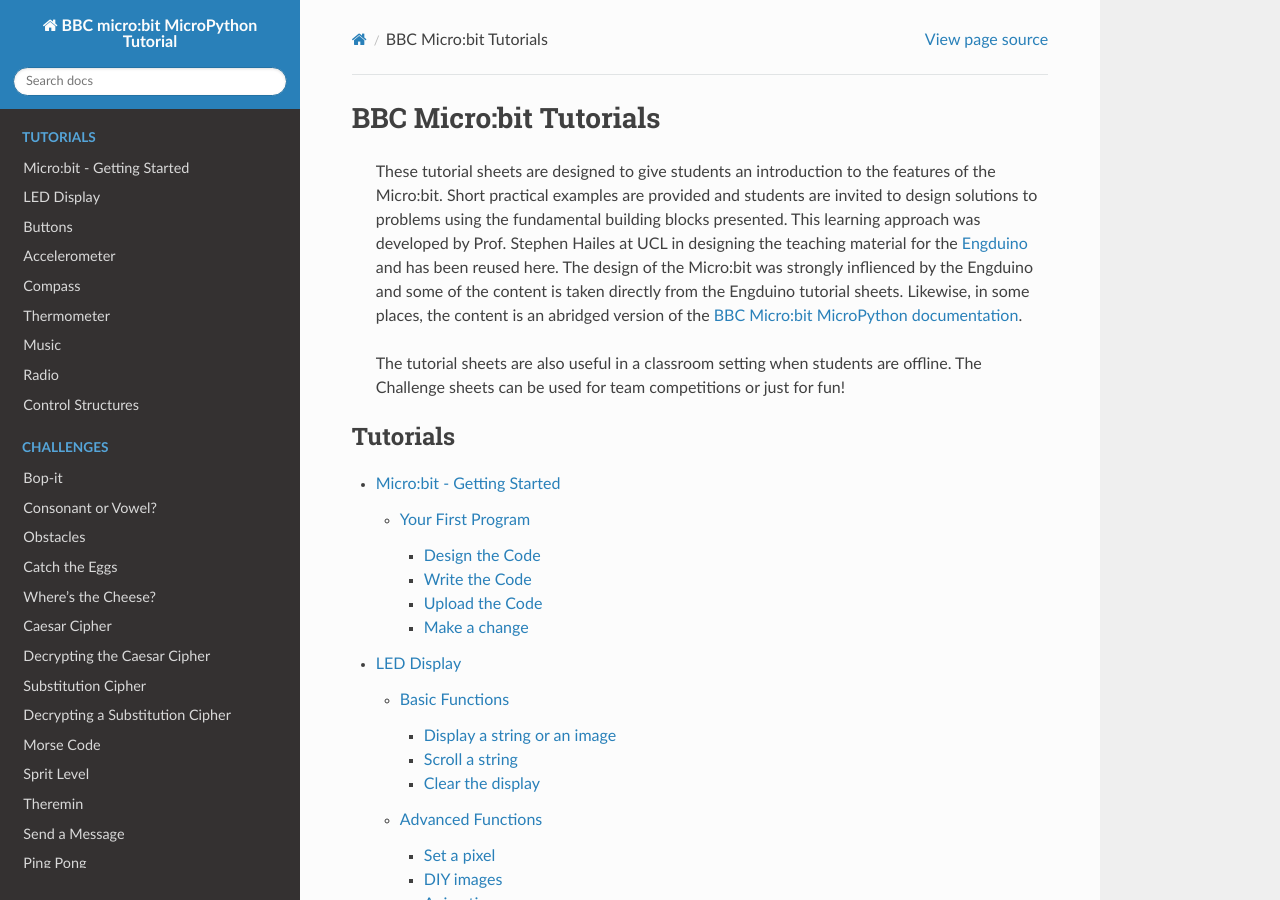
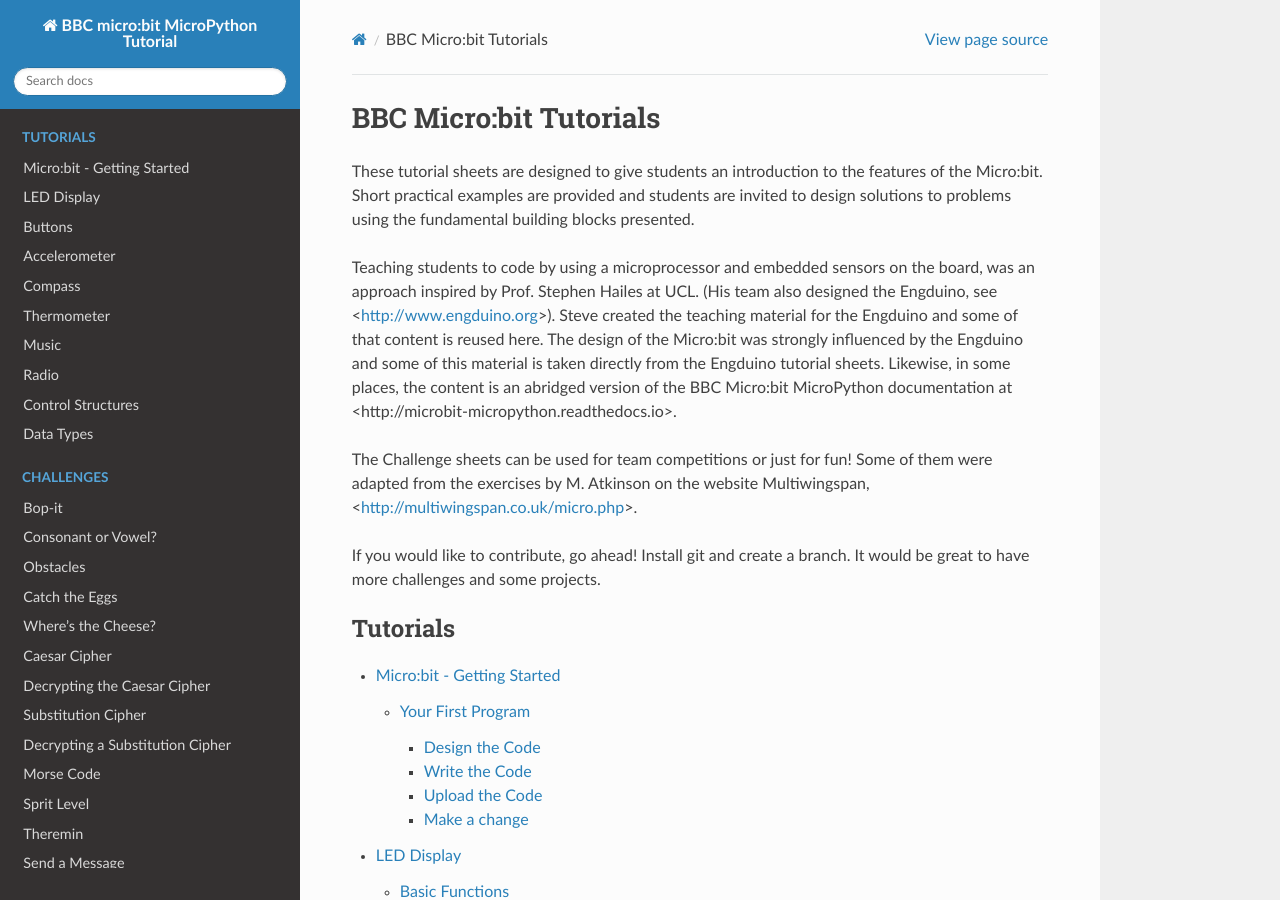
Before and after one commit to rharbird/microbit-challenges, a Sphinx documentation site: the page built from docs/source/index.rst, in a window 1280 px wide and 900 px high. Built offline with Sphinx 7.4.7 and the Read the Docs theme 2.0.0, drawn with Linux system fonts in a browser that asks for light colours; pages that are not in the unit, such as notebooks, are missing from menus; some of the changed text lies outside the part shown.

Commit message:
changed index

```diff
--- a/docs/source/index.rst
+++ b/docs/source/index.rst
@@ -6,17 +6,24 @@
 BBC Micro:bit Tutorials
 ========================
 
-	These tutorial sheets are designed to give students an introduction to the features of the
-	Micro:bit.  Short practical examples are provided and students are invited to design solutions to problems
-	using the fundamental building blocks presented. This learning approach was developed by
-	Prof. Stephen Hailes at UCL in designing the teaching material for the `Engduino <http://www.engduino.org>`_
-	and has been reused here. The design of the Micro:bit was strongly inflienced by the
-	Engduino and some of the content is taken directly from the Engduino tutorial sheets.
-	Likewise, in some places, the content is an abridged version of the
-	`BBC Micro:bit MicroPython documentation <http://microbit-micropython.readthedocs.io>`_.
+These tutorial sheets are designed to give students an introduction to the features of the
+Micro:bit.  Short practical examples are provided and students are invited to design solutions to problems
+using the fundamental building blocks presented.
 
-	The tutorial sheets are also useful in a classroom setting when students are offline.
-	The Challenge sheets can be used for team competitions or just for fun!
+
+Teaching students to code by using a microprocessor and embedded sensors
+on the board, was an approach inspired by Prof. Stephen Hailes at UCL. (His team also designed the Engduino, see <http://www.engduino.org>).
+Steve created the teaching material for the
+Engduino and some of that content is reused here.
+The design of the Micro:bit was strongly influenced by the
+Engduino and some of this material is taken directly from the Engduino tutorial sheets.
+Likewise, in some places, the content is an abridged version of the
+BBC Micro:bit MicroPython documentation at <http://microbit-micropython.readthedocs.io>.
+
+The Challenge sheets can be used for team competitions or just for fun! Some of them were adapted from the
+exercises by M. Atkinson on the website Multiwingspan, <http://multiwingspan.co.uk/micro.php>.
+
+If you would like to contribute, go ahead! Install git and create a branch. It would be great to have more challenges and some projects.
 
 .. toctree::
    :maxdepth:1
@@ -31,6 +38,7 @@ BBC Micro:bit Tutorials
    tutorials/music
    tutorials/radio
    tutorials/control
+   tutorials/data_types
 
 .. toctree::
    :maxdepth:1
--- a/docs/source/tutorials/control.rst
+++ b/docs/source/tutorials/control.rst
@@ -38,7 +38,7 @@ Here is another example.  You could use a ``for loop`` to set all the LEDs on on
 
 The ``for loop`` lets you execute a loop a specific number of times using a counter. The outer loop::
 
-        for x in range(0,5)
+        for x in range(0,5):
 
 will execute the loop five times substituting ``x`` for consecutive values in the range ``0`` to ``4`` each time. The loop will stop before it reaches 5, the final value in the range.
 
```
